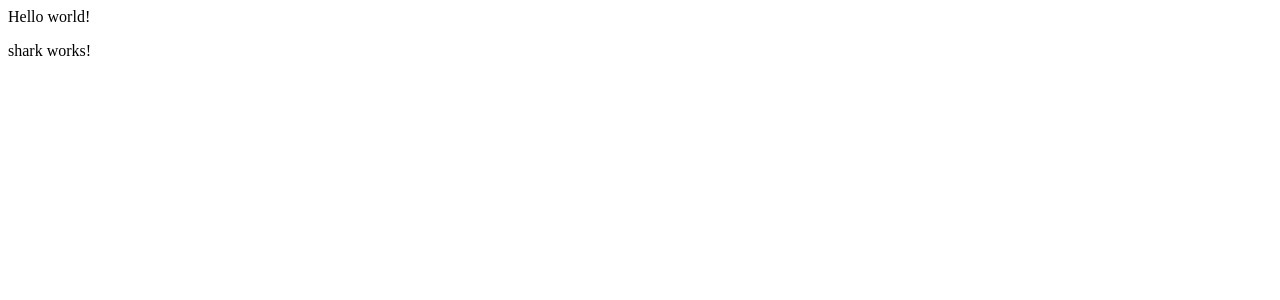
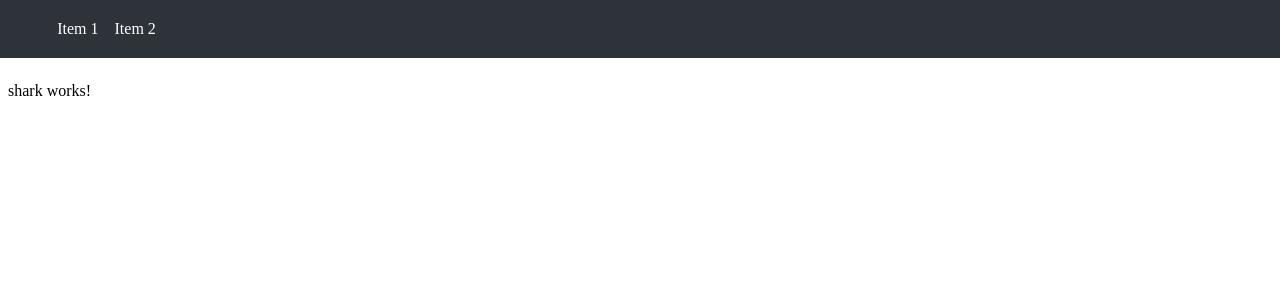
Before and after one commit to brahim-slimani/ang-app, an Angular app: page / in a window 1280 px wide. Shown: the top 300 px of the page. Built offline with nearby package versions, Linux system fonts and the light colour scheme.

Commit message:
Add header cmp

```diff
--- a/src/app/app.component.scss
+++ b/src/app/app.component.scss
@@ -1,3 +1,3 @@
-.card-small {
-    background-color: rgb(173, 208, 208) !important;
+section {
+    padding: 8px;
 }
--- a/src/app/app.component.ts
+++ b/src/app/app.component.ts
@@ -1,16 +1,19 @@
 import { Component } from '@angular/core';
 import { SharkComponent } from './shark/shark.component';
+import { HeaderComponent } from './header/header.component';
 
 @Component({
   selector: 'app-root',
   standalone: true,
   template: `<main>
-  <div>Hello world!</div>
-  <app-shark></app-shark>
+    <app-header></app-header>
+    <section>
+      <app-shark></app-shark>
+    </section>
   </main>`,
   //templateUrl: './app.component.html',
   styleUrls: ['./app.component.scss'],
-  imports: [SharkComponent]
+  imports: [SharkComponent, HeaderComponent]
 })
 export class AppComponent {
   title = 'ang-app';
--- /dev/null
+++ b/src/app/header/header.component.html
@@ -0,0 +1,6 @@
+<nav>
+    <ul>
+        <li><a>Item 1</a></li>
+        <li><a>Item 2</a></li>
+    </ul>
+</nav>
--- /dev/null
+++ b/src/app/header/header.component.scss
@@ -0,0 +1,17 @@
+nav {
+    background-color: #2e3239;
+    color: white;
+    padding: 20px;
+}
+
+ul {
+    display: flex;
+    margin: 0px !important;
+    margin-left: 3% !important;
+    padding: 0px !important;
+}
+
+ul li {
+    display: block;
+    padding-right: 1rem;
+}
--- a/src/index.html
+++ b/src/index.html
@@ -7,7 +7,7 @@
   <meta name="viewport" content="width=device-width, initial-scale=1">
   <link rel="icon" type="image/x-icon" href="favicon.ico">
 </head>
-<body>
+<body style="margin: 0;">
   <app-root></app-root>
 </body>
 </html>
```
Also changed, not shown: src/app/header/header.component.ts (added, +13 -0 lines).
